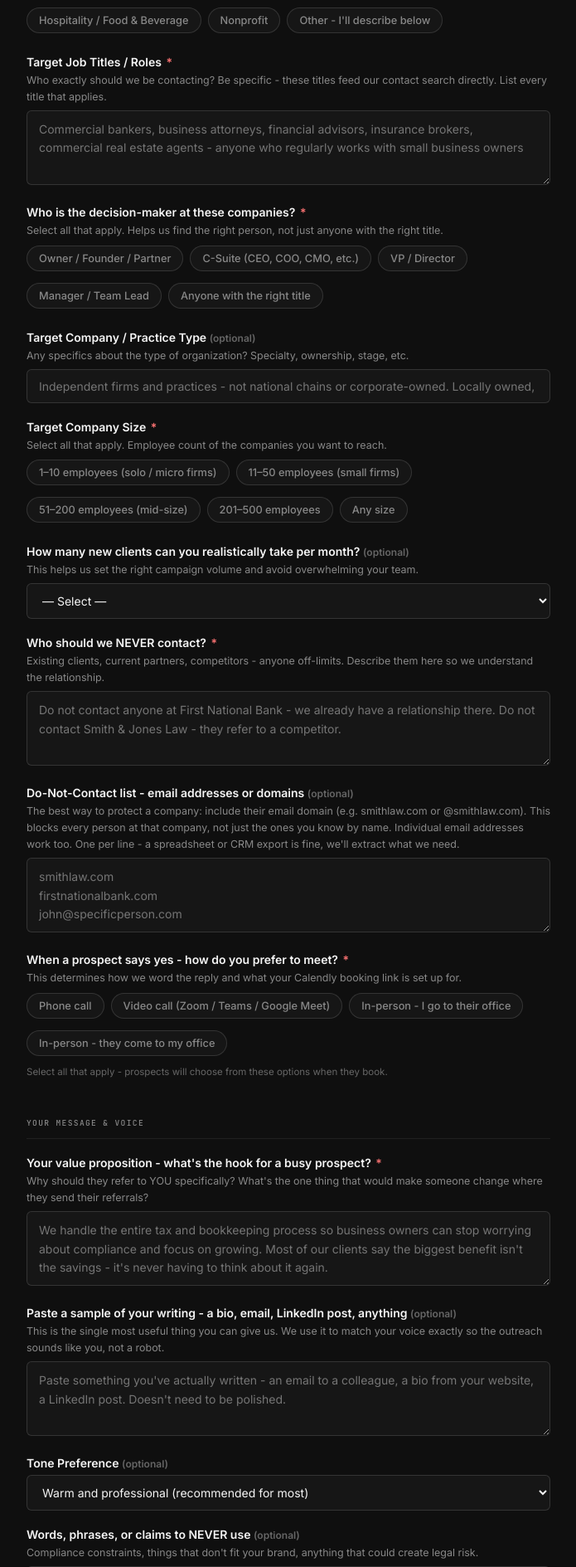
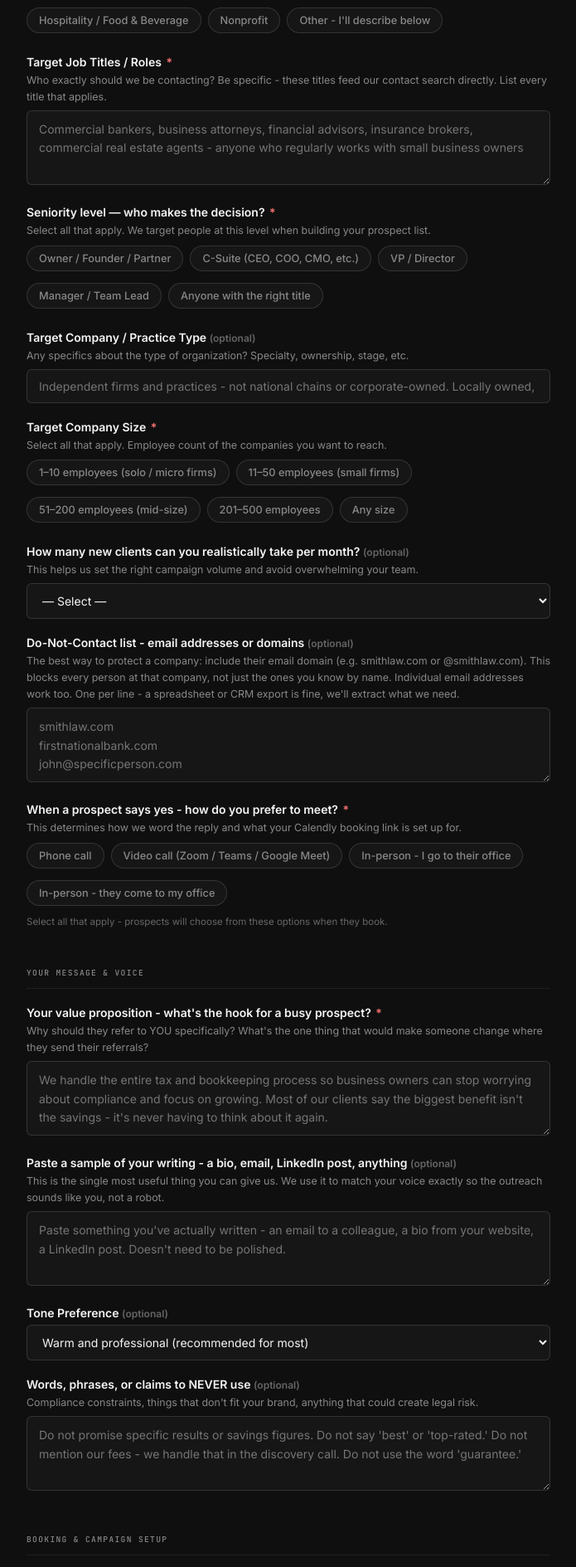
Before and after one commit to BotGob/argusreach-ops, a Flask app: page /intake in a window 1280 px wide. Shown: the part 3083-4972 px from the top of the page at 83% size, without its empty margins (292-987 px from the left). Run offline with Flask 3, Linux system fonts and the light colour scheme.

Commit message:
fix: remove 3 redundant intake fields — DNC free-text, decision-maker dupe, desired_action dropdown

```diff
--- a/admin/templates/intake_form.html
+++ b/admin/templates/intake_form.html
@@ -347,8 +347,8 @@
       <textarea name="target_titles" required placeholder="Commercial bankers, business attorneys, financial advisors, insurance brokers, commercial real estate agents - anyone who regularly works with small business owners"></textarea>
     </div>
     <div class="field">
-      <label>Who is the decision-maker at these companies? <span class="req">*</span>
-        <span class="hint">Select all that apply. Helps us find the right person, not just anyone with the right title.</span>
+      <label>Seniority level — who makes the decision? <span class="req">*</span>
+        <span class="hint">Select all that apply. We target people at this level when building your prospect list.</span>
       </label>
       <div class="checkbox-grid">
         <label class="cb"><input type="checkbox" name="target_seniority" value="owner_founder"><span class="cb-label">Owner / Founder / Partner</span></label>
@@ -388,12 +388,6 @@
         <option value="30-50">30–50 new clients</option>
         <option value="50+">50+ - no meaningful cap</option>
       </select>
-    </div>
-    <div class="field">
-      <label>Who should we NEVER contact? <span class="req">*</span>
-        <span class="hint">Existing clients, current partners, competitors - anyone off-limits. Describe them here so we understand the relationship.</span>
-      </label>
-      <textarea name="dnc_notes" required placeholder="Do not contact anyone at First National Bank - we already have a relationship there. Do not contact Smith & Jones Law - they refer to a competitor."></textarea>
     </div>
     <div class="field">
       <label>Do-Not-Contact list - email addresses or domains <span style="color:#666;font-size:0.75rem;">(optional)</span>
@@ -465,19 +459,6 @@
         <option value="other">Other - I'll describe in notes</option>
       </select>
     </div>
-    <div class="field">
-      <label>What do you want prospects to do when they reply? <span style="color:#666;font-size:0.75rem;">(optional)</span>
-        <span class="hint">The action you want them to take - helps us write the right call-to-action.</span>
-      </label>
-      <select name="desired_action">
-        <option value="book_call">Book a 15–30 min intro call</option>
-        <option value="in_person">Schedule an in-person meeting or lunch</option>
-        <option value="phone_call">Call me directly</option>
-        <option value="referral_form">Fill out our referral form</option>
-        <option value="reply_interest">Just reply with interest - we'll follow up</option>
-      </select>
-    </div>
-
     <!-- ── SECTION 6b: EMAIL INFRASTRUCTURE ─────────────────────────── -->
     <div class="section-header">Outreach Email Setup</div>
     <div class="field">
```
